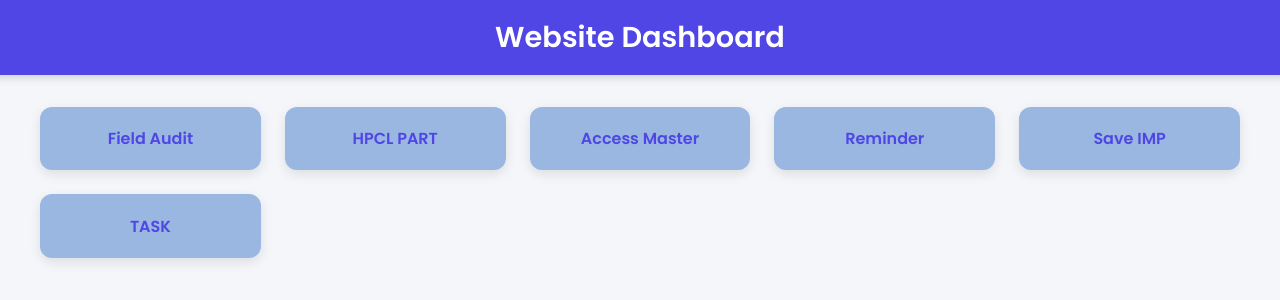
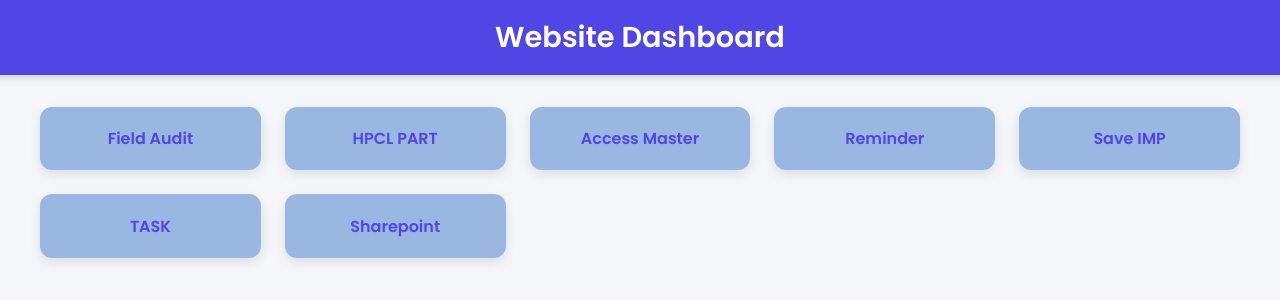
Before and after one commit to nadnitin/ALL, a plain HTML site: page index.html in a window 1280 px wide. Drawn offline with Linux system fonts and the light colour scheme.

Commit message:
Update index.html share point added

```diff
--- a/index.html
+++ b/index.html
@@ -84,12 +84,11 @@
   <div class="button-container">
     <div class="site-card" onclick="window.open('https://nadnitin.github.io/field_audit/', '_blank')">Field Audit</div>
     <div class="site-card" onclick="window.open('https://nadnitin.github.io/hpcl_part/', '_blank')">HPCL PART</div>
-
-
     <div class="site-card" onclick="window.open('https://nadnitin.github.io/access_master/', '_blank')">Access Master</div>
     <div class="site-card" onclick="window.open('https://nadnitin3.github.io/reminder/', '_blank')">Reminder</div>
      <div class="site-card" onclick="window.open('https://nadnitin3.github.io/SaveIMP/', '_blank')">Save IMP</div>
      <div class="site-card" onclick="window.open('https://nadnitin.github.io/TASK/', '_blank')">TASK</div>
+    <div class="site-card" onclick="window.open('https://nadnitin.ddns.net/', '_blank')">Sharepoint</div>
   </div>
 </body>
 </html>
```
